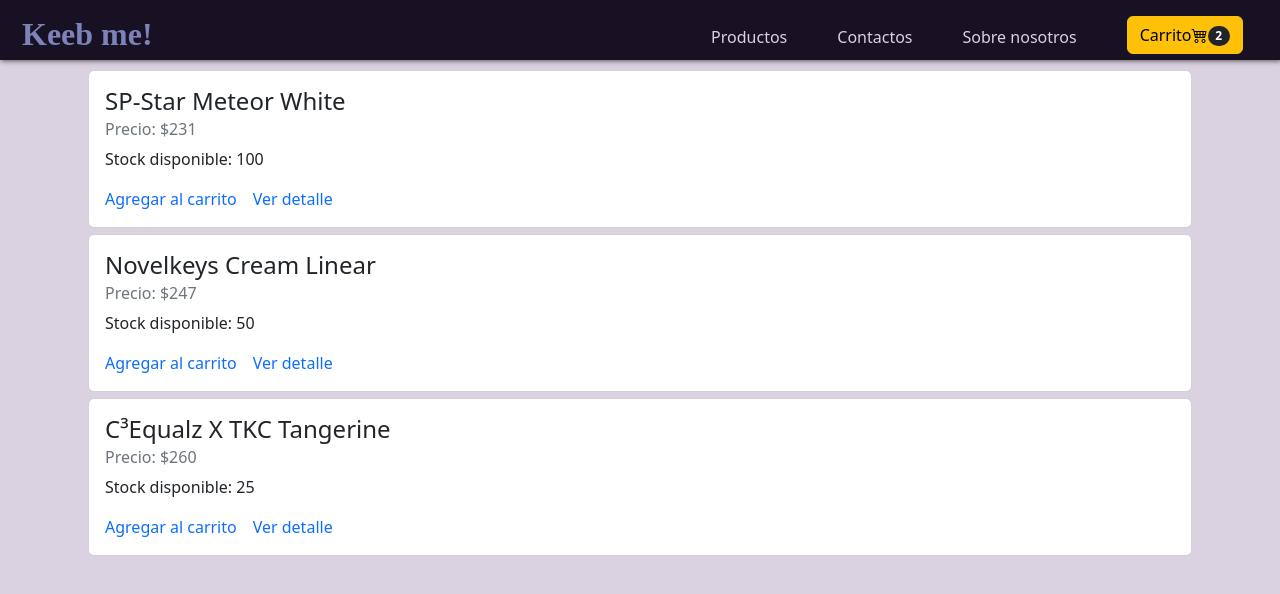
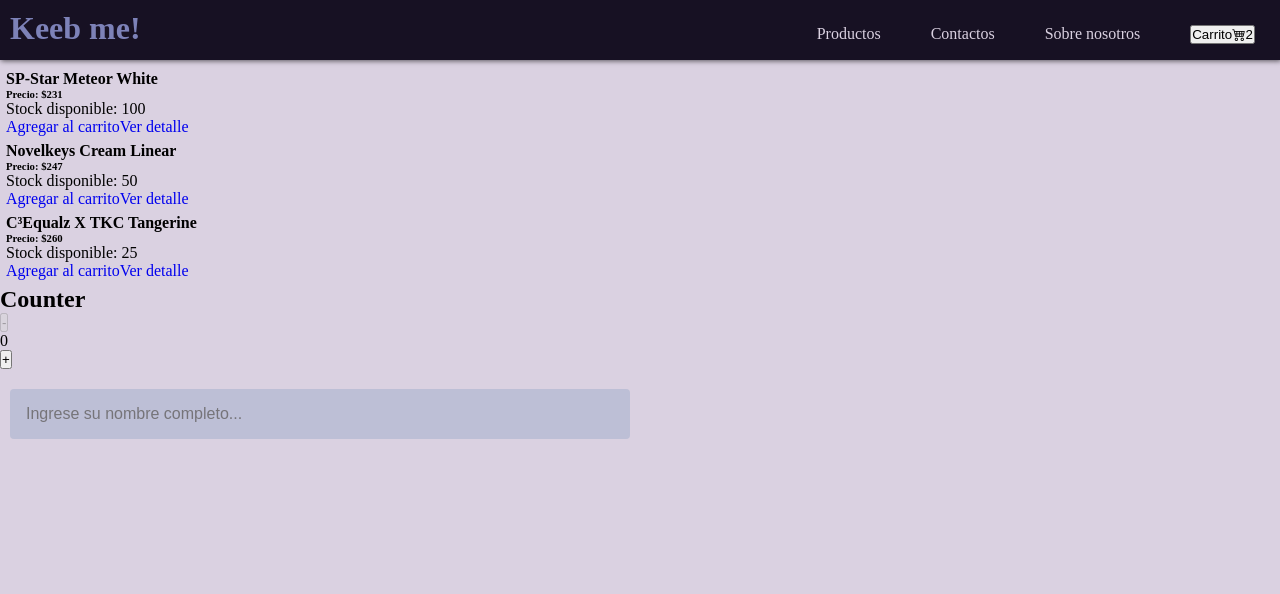
Before and after one commit to darzamendia/react-project, a React (Vite) app: page / in a window 1280 px wide. Shown: the top 594 px of the page. Built offline with nearby package versions, Linux system fonts and the light colour scheme; a web font is replaced by a local one.

Commit message:
Purga de bootstrap y generación de componente input - Afterclass

```diff
--- a/index.html
+++ b/index.html
@@ -8,19 +8,19 @@
   <link rel="preconnect" href="https://fonts.googleapis.com">
   <link rel="preconnect" href="https://fonts.gstatic.com" crossorigin>
   <link href="https://fonts.googleapis.com/css2?family=Bagel+Fat+One&family=Caveat&display=swap" rel="stylesheet">
-  <link href="https://cdn.jsdelivr.net/npm/bootstrap@5.2.3/dist/css/bootstrap.min.css" rel="stylesheet"
-    integrity="sha384-rbsA2VBKQhggwzxH7pPCaAqO46MgnOM80zW1RWuH61DGLwZJEdK2Kadq2F9CUG65" crossorigin="anonymous">
+  <!-- <link href="https://cdn.jsdelivr.net/npm/bootstrap@5.2.3/dist/css/bootstrap.min.css" rel="stylesheet"
+    integrity="sha384-rbsA2VBKQhggwzxH7pPCaAqO46MgnOM80zW1RWuH61DGLwZJEdK2Kadq2F9CUG65" crossorigin="anonymous"> -->
   <link rel="stylesheet" href="https://cdn.jsdelivr.net/npm/bootstrap-icons@1.10.5/font/bootstrap-icons.css">
-  <script src="https://cdn.jsdelivr.net/npm/bootstrap@5.2.3/dist/js/bootstrap.bundle.min.js"
+  <!-- <script src="https://cdn.jsdelivr.net/npm/bootstrap@5.2.3/dist/js/bootstrap.bundle.min.js"
     integrity="sha384-kenU1KFdBIe4zVF0s0G1M5b4hcpxyD9F7jL+jjXkk+Q2h455rYXK/7HAuoJl+0I4"
-    crossorigin="anonymous"></script>
-  <script src="https://cdn.jsdelivr.net/npm/@popperjs/core@2.11.6/dist/umd/popper.min.js"
+    crossorigin="anonymous"></script> -->
+  <!-- <script src="https://cdn.jsdelivr.net/npm/@popperjs/core@2.11.6/dist/umd/popper.min.js"
     integrity="sha384-oBqDVmMz9ATKxIep9tiCxS/Z9fNfEXiDAYTujMAeBAsjFuCZSmKbSSUnQlmh/jp3"
-    crossorigin="anonymous"></script>
-  <script src="https://cdn.jsdelivr.net/npm/bootstrap@5.2.3/dist/js/bootstrap.min.js"
+    crossorigin="anonymous"></script> -->
+  <!-- <script src="https://cdn.jsdelivr.net/npm/bootstrap@5.2.3/dist/js/bootstrap.min.js"
     integrity="sha384-cuYeSxntonz0PPNlHhBs68uyIAVpIIOZZ5JqeqvYYIcEL727kskC66kF92t6Xl2V"
-    crossorigin="anonymous"></script>
-  <title>Keeb me! - Pre-entrega 1</title>
+    crossorigin="anonymous"></script> -->
+  <title>Keeb me! - Pre-entrega 2</title>
 </head>
 
 <body>
--- a/src/App.jsx
+++ b/src/App.jsx
@@ -1,18 +1,76 @@
-import "./App.css";
-import Header from "./components/header";
-import ItemListContainer from "./components/itemlistcontainer/itemlistcontainer";
+import { useState } from 'react'
+import './App.css'
+import Header from './components/header'
+import ItemListContainer from './components/itemlistcontainer/itemlistcontainer'
+import Counter from './components/counter/counter'
+import Input from './components/input/input'
 
 function App() {
+	const [counter, setCounter] = useState(0)
+	const [task, setTask] = useState('')
+	const [active, setActive] = useState(false)
+
+	const isValidCounter = counter > 0
+
+	const incrementCounter = () => {
+		setCounter((prevCounter) => prevCounter + 1)
+	}
+
+	const decrementCounter = () => {
+		if (!isValidCounter) return
+		setCounter((prevCounter) => prevCounter - 1)
+	}
+
+	const setTast = () => {}
+
+	const onChange = (event) => {
+		const value = event.target.value
+		setTast(value)
+	}
+
+	const onFocus = () => {
+		setActive(true)
+	}
+
+	const onBlur = () => {
+		setActive(false)
+	}
+
+	const inputClass = `container ${active ? 'active' : ''}`
+
 	return (
 		<>
 			<Header logo="Keeb me!" />
 			<ItemListContainer
-                itemTitleOne   = "SP-Star Meteor White"     itemPriceOne   = "231" itemStockOne   = "100"
-                itemTitleTwo   = "Novelkeys Cream Linear"   itemPriceTwo   = "247" itemStockTwo   = "50"
-                itemTitleThree = "C³Equalz X TKC Tangerine" itemPriceThree = "260" itemStockThree = "25"
+				itemTitleOne="SP-Star Meteor White"
+				itemPriceOne="231"
+				itemStockOne="100"
+				itemTitleTwo="Novelkeys Cream Linear"
+				itemPriceTwo="247"
+				itemStockTwo="50"
+				itemTitleThree="C³Equalz X TKC Tangerine"
+				itemPriceThree="260"
+				itemStockThree="25"
 			/>
+			<Counter
+				counter={counter}
+				onDecrementCounter={decrementCounter}
+				onIncrementCounter={incrementCounter}
+				isValidCounter={isValidCounter}
+			/>
+			<div style={{ width: '50%', padding: '10px' }}>
+				<Input
+					cntClassName={inputClass}
+					placeholder="Ingrese su nombre completo..."
+					labelName="Nombre completo"
+					id="fullName"
+					onChange={onChange}
+					onFocus={onFocus}
+					onBlur={onBlur}
+				/>
+			</div>
 		</>
-    );
+	)
 }
 
-export default App;
+export default App
--- /dev/null
+++ b/src/components/counter/counter.jsx
@@ -0,0 +1,18 @@
+const Counter = ({ counter, onDecrementCounter, onIncrementCounter, isValidCounter }) => {
+    return (
+        <div className="counterContainer">
+            <h2>Counter</h2>
+            <div className="buttonContainer">
+                <button className="buttonCounter" onClick={onDecrementCounter} disabled={!isValidCounter}>
+                    -
+                </button>
+                <p className="counterText">{counter}</p>
+                <button className="buttonCounter" onClick={onIncrementCounter}>
+                    +
+                </button>
+            </div>
+        </div>
+    )
+}
+
+export default Counter
--- /dev/null
+++ b/src/components/input/input.css
@@ -0,0 +1,63 @@
+.container {
+    position: relative;
+}
+
+.container input {
+    width: 100%;
+    height: 50px;
+    padding: 1rem;
+    border: none;
+    border-radius: 4px;
+    font-size: 1rem;
+    line-height: normal;
+    background-color: #bdbfd6;
+    color: #212121;
+    outline: none;
+    box-shadow: 0px 4px 20px 0 transparent;
+    transition: 0.3s background-color ease-in-out, 0.3s box-shadow ease-in-out, 0.1s padding ease-in-out;
+
+}
+
+.container input::-webkit-input-placeholder {
+    color: rgba(100, 97, 97, 0.8)
+}
+
+.container input::-moz-placeholder {
+    color: rgba(100, 97, 97, 0.8)
+}
+
+.container input::-ms-input-placeholder {
+    color: rgba(100, 97, 97, 0.8)
+}
+
+.container input+label {
+    position: absolute;
+    top: 24px;
+    left: 15px;
+    font-size: 0.9rem;
+    line-height: 1.3rem;
+    opacity: 0;
+    pointer-events: none;
+    transition: 0.1s all ease-in-out;
+}
+
+.container:hover {
+    background-color: red;
+    box-shadow: 0px 4px 20px 0 rgba(255, 255, 255, 0.5);
+}
+
+.container.active {
+    background-color: #ffffff;
+    box-shadow: 0px 4px 20px 0 rgba(255, 255, 255, 0.2);
+}
+
+.container.active input {
+    padding: 1.2rem 1rem 0.2rem 1rem;
+}
+
+.container.active input+label {
+    top: 0.2rem;
+    opacity: 1;
+    color: #171123;
+    color: #614e86;
+}
--- /dev/null
+++ b/src/components/input/input.jsx
@@ -0,0 +1,32 @@
+import './input.css'
+
+const Input = ({
+	id,
+	placeholder,
+	type = 'text',
+	required = false,
+	labelName,
+	onFocus,
+	onChange,
+	onBlur,
+	value,
+	cntClassName,
+}) => {
+	return (
+		<div className={cntClassName}>
+			<input
+				id={id}
+				type={type}
+				placeholder={placeholder}
+				required={required}
+				onFocus={onFocus}
+				onChange={onChange}
+				onBlur={onBlur}
+				value={value}
+			/>
+			<label htmlFor={id}>{labelName}</label>
+		</div>
+	)
+}
+
+export default Input
```
Also changed, not shown: src/components/counter/counter.css (added). Lines whose indentation alone changed are shown as unchanged.
